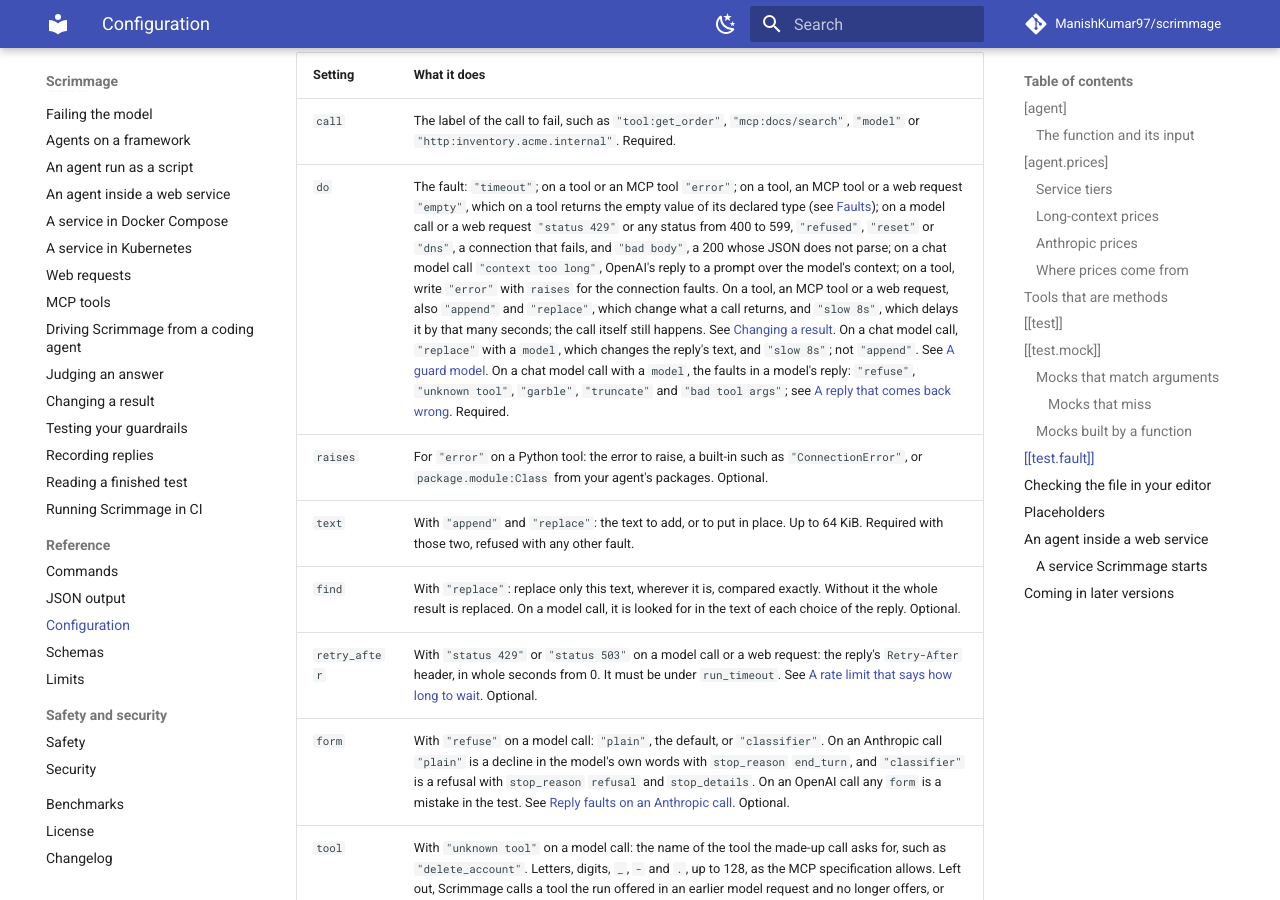
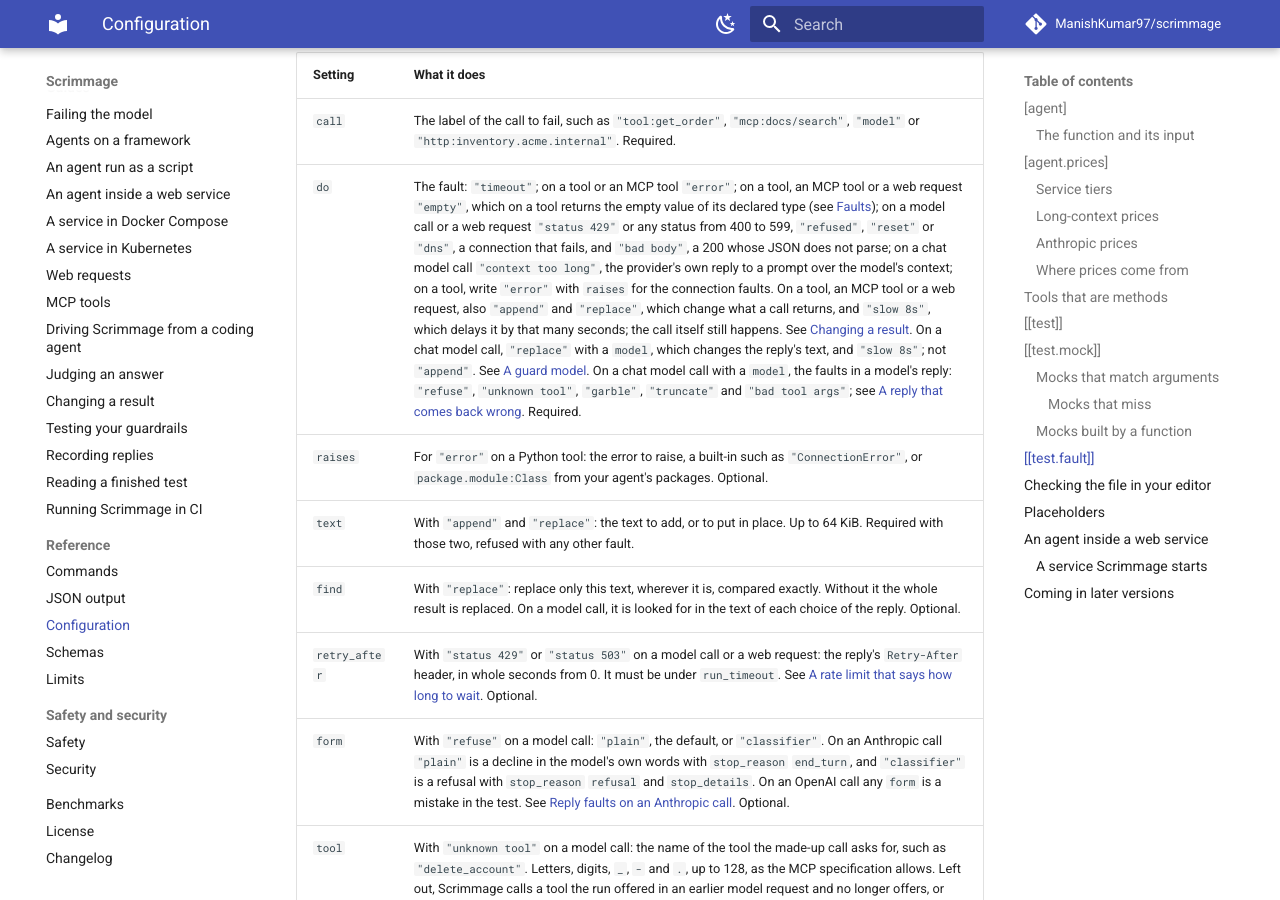
Before and after one commit to ManishKumar97/scrimmage, an MkDocs documentation site: the page built from docs/configuration.md, in a window 1280 px wide and 900 px high, scrolled down 13640 px. Built offline with MkDocs 1.6.1 and Material for MkDocs 9.7.7, drawn with Linux system fonts in a browser that asks for light colours; comment, search, counter and statistics services are not loaded.

Commit message:
docs: say the provider's own reply for context too long in configuration

```diff
--- a/docs/configuration.md
+++ b/docs/configuration.md
@@ -408,7 +408,7 @@ These are mistakes in the test, exit code 2:
 | Setting | What it does |
 |---|---|
 | `call` | The label of the call to fail, such as `"tool:get_order"`, `"mcp:docs/search"`, `"model"` or `"http:inventory.acme.internal"`. Required. |
-| `do` | The fault: `"timeout"`; on a tool or an MCP tool `"error"`; on a tool, an MCP tool or a web request `"empty"`, which on a tool returns the empty value of its declared type (see [Faults](concepts.md#faults)); on a model call or a web request `"status 429"` or any status from 400 to 599, `"refused"`, `"reset"` or `"dns"`, a connection that fails, and `"bad body"`, a 200 whose JSON does not parse; on a chat model call `"context too long"`, OpenAI's reply to a prompt over the model's context; on a tool, write `"error"` with `raises` for the connection faults. On a tool, an MCP tool or a web request, also `"append"` and `"replace"`, which change what a call returns, and `"slow 8s"`, which delays it by that many seconds; the call itself still happens. See [Changing a result](changing-results.md). On a chat model call, `"replace"` with a `model`, which changes the reply's text, and `"slow 8s"`; not `"append"`. See [A guard model](model-faults.md#a-guard-model). On a chat model call with a `model`, the faults in a model's reply: `"refuse"`, `"unknown tool"`, `"garble"`, `"truncate"` and `"bad tool args"`; see [A reply that comes back wrong](model-faults.md#a-reply-that-comes-back-wrong). Required. |
+| `do` | The fault: `"timeout"`; on a tool or an MCP tool `"error"`; on a tool, an MCP tool or a web request `"empty"`, which on a tool returns the empty value of its declared type (see [Faults](concepts.md#faults)); on a model call or a web request `"status 429"` or any status from 400 to 599, `"refused"`, `"reset"` or `"dns"`, a connection that fails, and `"bad body"`, a 200 whose JSON does not parse; on a chat model call `"context too long"`, the provider's own reply to a prompt over the model's context; on a tool, write `"error"` with `raises` for the connection faults. On a tool, an MCP tool or a web request, also `"append"` and `"replace"`, which change what a call returns, and `"slow 8s"`, which delays it by that many seconds; the call itself still happens. See [Changing a result](changing-results.md). On a chat model call, `"replace"` with a `model`, which changes the reply's text, and `"slow 8s"`; not `"append"`. See [A guard model](model-faults.md#a-guard-model). On a chat model call with a `model`, the faults in a model's reply: `"refuse"`, `"unknown tool"`, `"garble"`, `"truncate"` and `"bad tool args"`; see [A reply that comes back wrong](model-faults.md#a-reply-that-comes-back-wrong). Required. |
 | `raises` | For `"error"` on a Python tool: the error to raise, a built-in such as `"ConnectionError"`, or `package.module:Class` from your agent's packages. Optional. |
 | `text` | With `"append"` and `"replace"`: the text to add, or to put in place. Up to 64 KiB. Required with those two, refused with any other fault. |
 | `find` | With `"replace"`: replace only this text, wherever it is, compared exactly. Without it the whole result is replaced. On a model call, it is looked for in the text of each choice of the reply. Optional. |
```
